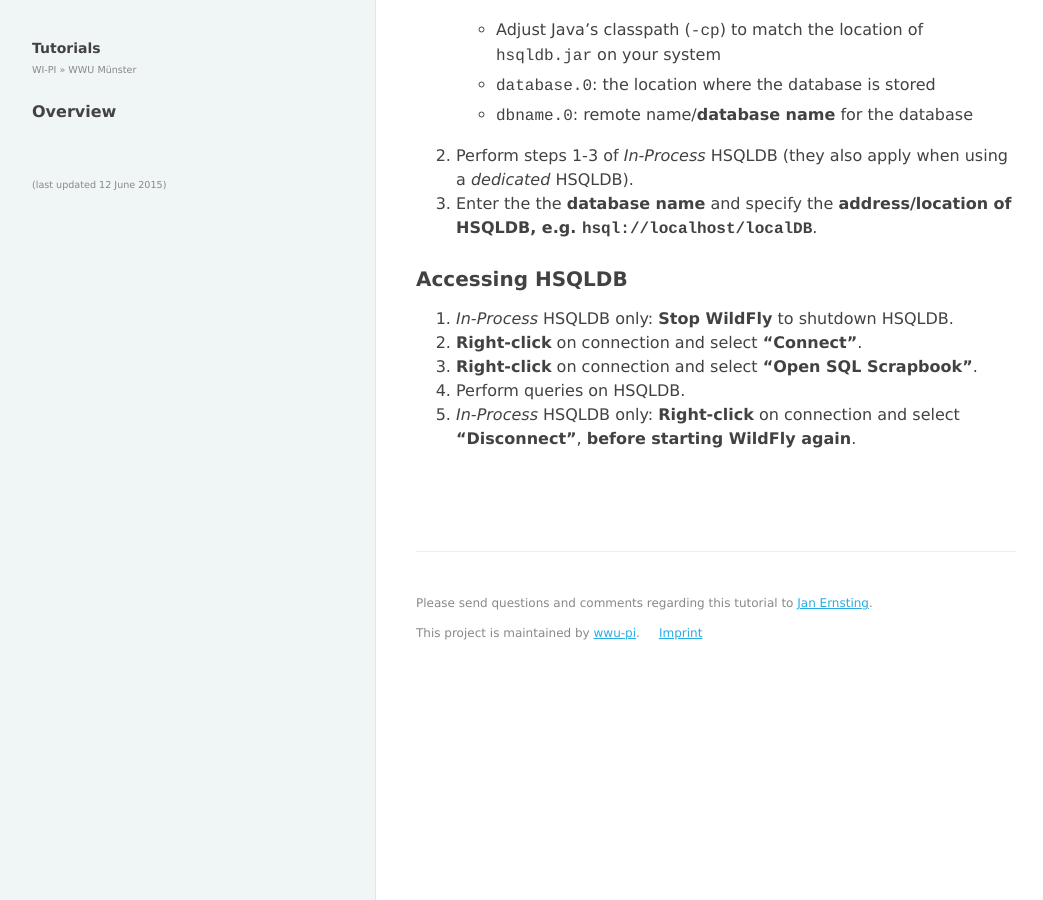
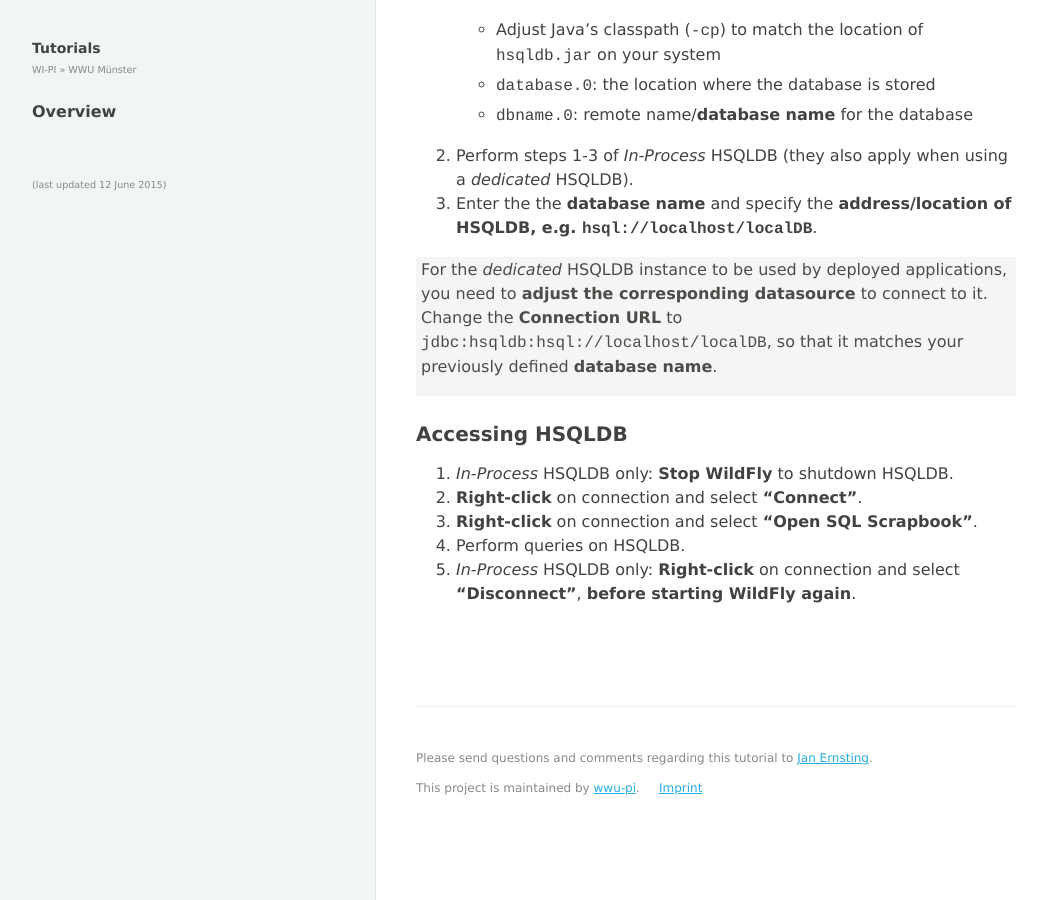
Before and after one commit to wwu-pi/tutorials, a Jekyll site: the page built from lectures/acse/030_tutorial_db_java.md, in a window 1280 px wide and 900 px high, scrolled down 972 px. Shown: the whole window, without its empty margins (8-1051 px from the left). Built offline with Jekyll 4.4.1, drawn with Linux system fonts in a browser that asks for light colours.

Commit message:
Add footnote on making dedicated instance effective

```diff
--- a/lectures/acse/030_tutorial_db_java.md
+++ b/lectures/acse/030_tutorial_db_java.md
@@ -26,6 +26,10 @@
   1. Perform steps 1-3 of *In-Process* HSQLDB (they also apply when using a *dedicated* HSQLDB).
   1. Enter the the **database name** and specify the **address/location of HSQLDB, e.g. ``hsql://localhost/localDB``**.
 
+<div class="footnote" markdown="1">
+For the *dedicated* HSQLDB instance to be used by deployed applications, you need to **adjust the corresponding datasource** to connect to it. Change the **Connection URL** to ``jdbc:hsqldb:hsql://localhost/localDB``, so that it matches your previously defined **database name**.
+</div>
+
 ## Accessing HSQLDB
   1. *In-Process* HSQLDB only: **Stop WildFly** to shutdown HSQLDB.
   1. **Right-click** on connection and select **"Connect"**.
```
